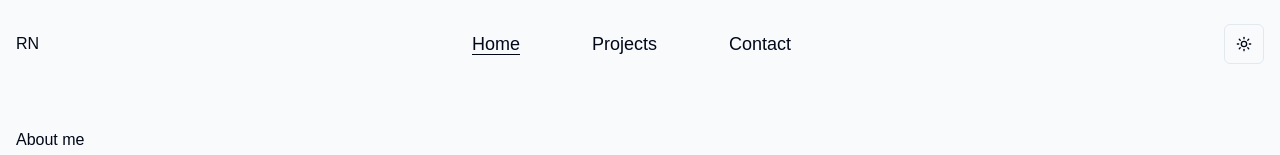
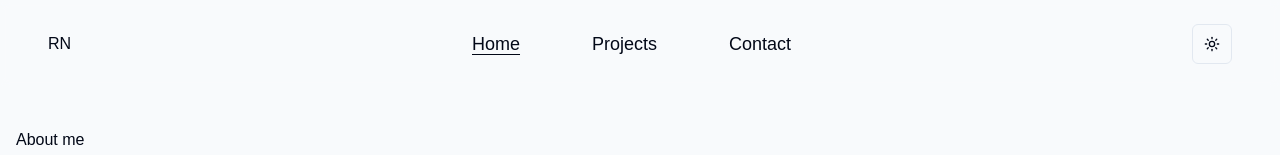
Before and after one commit to nemethricsi/nemethrichard, a Next.js app: page / in a window 1280 px wide. Shown: the top 155 px of the page. Built offline with nearby package versions, Linux system fonts and the light colour scheme.

Commit message:
add container and font family to tailwind config

```diff
--- a/tailwind.config.ts
+++ b/tailwind.config.ts
@@ -1,44 +1,56 @@
-import type { Config } from "tailwindcss";
+import type { Config } from 'tailwindcss';
+import { fontFamily } from 'tailwindcss/defaultTheme';
 
 export default {
-    darkMode: ["class"],
+  darkMode: ['class'],
   content: [
-    "./pages/**/*.{js,ts,jsx,tsx,mdx}",
-    "./components/**/*.{js,ts,jsx,tsx,mdx}",
-    "./app/**/*.{js,ts,jsx,tsx,mdx}",
+    './pages/**/*.{js,ts,jsx,tsx,mdx}',
+    './components/**/*.{js,ts,jsx,tsx,mdx}',
+    './app/**/*.{js,ts,jsx,tsx,mdx}',
   ],
   theme: {
+    container: {
+      center: true,
+      padding: '2rem',
+      screens: {
+        '2xl': '1400px',
+      },
+    },
     extend: {
+      fontFamily: {
+        sans: ['var(--font-sans)', ...fontFamily.sans],
+        serif: ['var(--font-serif)', ...fontFamily.serif],
+      },
       colors: {
         background: 'hsl(var(--background))',
         foreground: 'hsl(var(--foreground))',
         card: {
           DEFAULT: 'hsl(var(--card))',
-  				foreground: 'hsl(var(--card-foreground))'
+          foreground: 'hsl(var(--card-foreground))',
         },
         popover: {
           DEFAULT: 'hsl(var(--popover))',
-  				foreground: 'hsl(var(--popover-foreground))'
+          foreground: 'hsl(var(--popover-foreground))',
         },
         primary: {
           DEFAULT: 'hsl(var(--primary))',
-  				foreground: 'hsl(var(--primary-foreground))'
+          foreground: 'hsl(var(--primary-foreground))',
         },
         secondary: {
           DEFAULT: 'hsl(var(--secondary))',
-  				foreground: 'hsl(var(--secondary-foreground))'
+          foreground: 'hsl(var(--secondary-foreground))',
         },
         muted: {
           DEFAULT: 'hsl(var(--muted))',
-  				foreground: 'hsl(var(--muted-foreground))'
+          foreground: 'hsl(var(--muted-foreground))',
         },
         accent: {
           DEFAULT: 'hsl(var(--accent))',
-  				foreground: 'hsl(var(--accent-foreground))'
+          foreground: 'hsl(var(--accent-foreground))',
         },
         destructive: {
           DEFAULT: 'hsl(var(--destructive))',
-  				foreground: 'hsl(var(--destructive-foreground))'
+          foreground: 'hsl(var(--destructive-foreground))',
         },
         border: 'hsl(var(--border))',
         input: 'hsl(var(--input))',
@@ -48,15 +60,15 @@ export default {
           '2': 'hsl(var(--chart-2))',
           '3': 'hsl(var(--chart-3))',
           '4': 'hsl(var(--chart-4))',
-  				'5': 'hsl(var(--chart-5))'
-  			}
+          '5': 'hsl(var(--chart-5))',
+        },
       },
       borderRadius: {
         lg: 'var(--radius)',
         md: 'calc(var(--radius) - 2px)',
-  			sm: 'calc(var(--radius) - 4px)'
-  		}
-  	}
+        sm: 'calc(var(--radius) - 4px)',
       },
-  plugins: [require("tailwindcss-animate")],
+    },
+  },
+  plugins: [require('tailwindcss-animate')],
 } satisfies Config;
```
Lines whose indentation alone changed are shown as unchanged.
